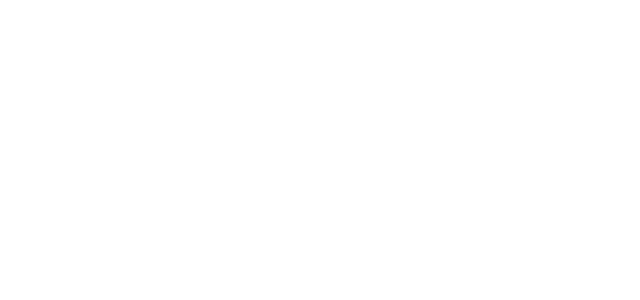
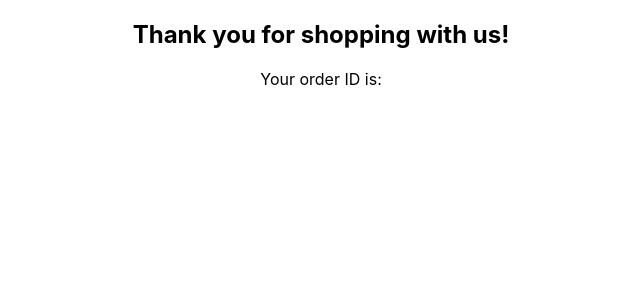
Before and after one commit to RumrillJ/SmileMart, a React (Create React App) app in the folder frontend/: page /checkout in a window 1280 px wide. Shown: the top 300 px of the page, without its empty margins (319-959 px from the left). Built offline with nearby package versions, Linux system fonts and the light colour scheme.

Commit message:
very basic checkout page, mild home page info

```diff
--- a/frontend/src/App.tsx
+++ b/frontend/src/App.tsx
@@ -4,6 +4,7 @@
 import { Page } from './components/Pages/Page';
 import { UserContext } from './contexts/UserContext';
 import { ProductDetail } from './components/Product/ProductDetail';
+import { Checkout } from './components/Checkout/Checkout';
 
 export const backend = (path?: string) => "http://localhost:8080" + path ? "/" + path : ""
 
@@ -23,6 +24,9 @@
 							element={
 								<Page>
 									<h2>Welcome</h2>
+									<h4>Click here to shop with us!</h4>
+									<h5>Click here to manage products.</h5>
+									{/* we should discuss if we want a landing page or just straight to products */}
 								</Page>
 							}
 						/>
@@ -34,7 +38,9 @@
 							element={<ProductDetail />}
 						/>
 						<Route path="/cart" />
-						<Route path="/checkout" />
+						<Route
+							path="/checkout"
+							element={<Checkout/>}/>
 						<Route path="/profile" />
 					</Routes>
 				</UserContext.Provider>
--- /dev/null
+++ b/frontend/src/components/Checkout/Checkout.tsx
@@ -0,0 +1,11 @@
+export const Checkout: React.FC = () => {
+
+    //TODO: have the order return on confirmation to database and set it in useState here or in useContext
+
+    return(
+        <div>
+            <h2>Thank you for shopping with us!</h2>
+            <p>Your order ID is: </p>
+        </div>
+    )
+}
```
